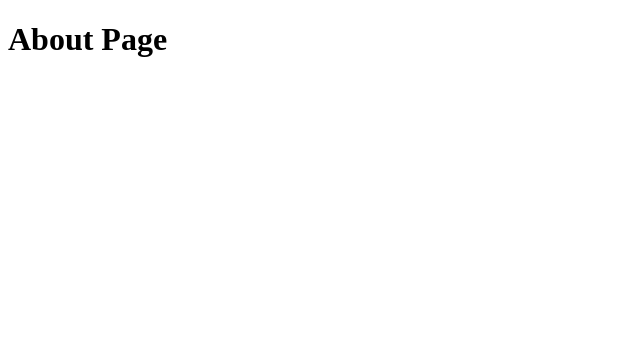
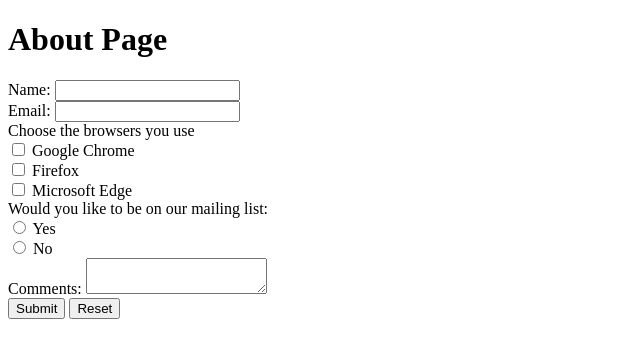
Before and after one commit to nq17/my-website, a plain HTML site: page about.html in a window 1280 px wide. Shown: the whole page, without its empty margins (0-640 px from the left). Drawn offline with Linux system fonts and the light colour scheme.

Commit message:
Add files via upload

```diff
--- a/about.html
+++ b/about.html
@@ -9,6 +9,47 @@
     <header>
         <h1>About Page</h1>
     </header>
+    <section>
+        <form method="post" action="https://webdevbasics.net/scripts/demo.php">
+            <div>
+                <label for="myName">Name:</label>
+                <input type="text" id="myName" name="myName" required>
+            </div>
+            <div>
+                <label for="myEmail">Email:</label>
+                <input type="text" id="myEmail" name="myEmail" required>
+            </div>
+            Choose the browsers you use<br>
+<div>
+    <input type="checkbox" name="go" id="go" value="yes">
+    <label for="go">Google Chrome</label>
+</div>
+<div>
+    <input type="checkbox" name="firefox" id="firefox" value="yes">
+    <label for="firefox">Firefox</label>
+</div>
+<div>
+    <input type="checkbox" name="edge" id="edge" value="yes">
+    <label for="edge">Microsoft Edge</label>
+</div>
+Would you like to be on our mailing list:<br>
+<div>
+    <input type="radio" name="mailinglist" id="mailinglistyes" value="yes">
+    <label for="mailinglistyes">Yes</label>
+</div>
+<div>
+    <input type="radio" name="mailinglist" id="mailinglistno" value="yes">
+    <label for="mailinglistno">No</label>
+</div>
+</div>
+<div>
+    <span>Comments:</span>
+    <textarea></textarea>
+</div>
+<input type="submit" value="Submit">
+<input type="reset">
+        </form>
+    </section>
 
 </body>
 </html>
```
Also changed, not shown: index.html (+9 -0 lines).
